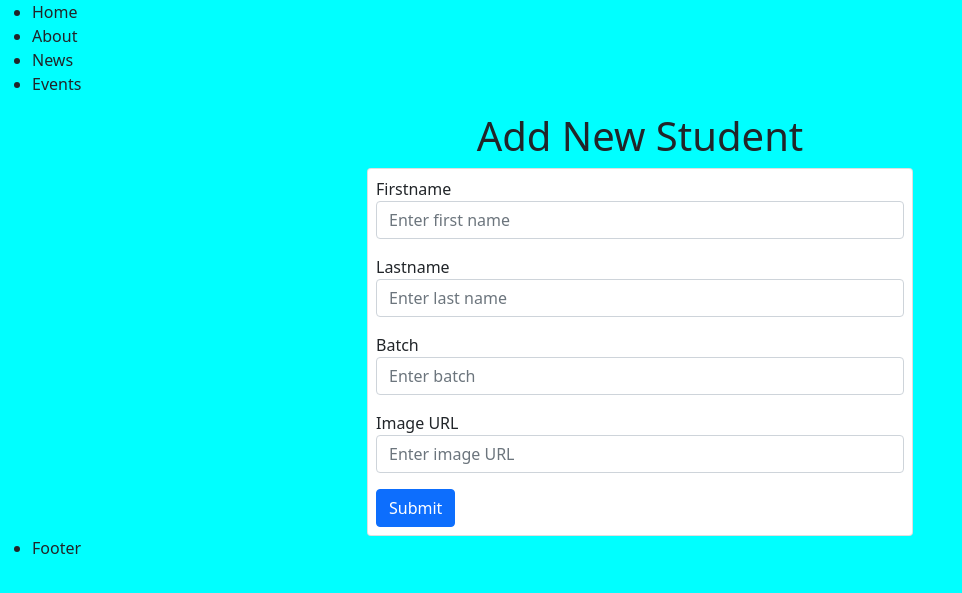
After one commit to pradipkandel008/batch28B, a Django app: page /products/get_student_form/ in a window 1280 px wide. The commit adds this page. Shown: the top 593 px of the page, without its empty margins (0-962 px from the left). Run offline with Django 3.2, Linux system fonts and the light colour scheme.

Commit message:
data insert select and delete from custom form

```diff
--- /dev/null
+++ b/DJANGO/ecommerce/products/templates/products/get_student_form.html
@@ -0,0 +1,39 @@
+{% extends 'layout.html' %}
+{% block title %}
+    <title>Add Students</title>
+{% endblock%}
+
+{% block main_content %}
+<div class="container">
+<div class="row">
+
+    <div class="col-md-6 offset-md-3">
+        <h1 class="text-center">Add New Student</h1>
+        <div class="card p-2">
+        <form class="form" action="" method="POST">
+            {% csrf_token %}
+            <div class="mb-3">
+                <label for="firstname">Firstname</label>
+                <input type="text" class="form-control" id="firstname" name="firstname" aria-describedby="firstname" placeholder="Enter first name">
+            </div>
+            <div class="mb-3">
+                <label for="lastname">Lastname</label>
+                <input type="text" class="form-control" id="lastname" name="lastname" aria-describedby="lastname" placeholder="Enter last name">
+            </div>
+            <div class="mb-3">
+                <label for="batch">Batch</label>
+                <input type="number" class="form-control" id="batch" name= "batch" aria-describedby="batch" placeholder="Enter batch">
+            </div>
+            <div class="mb-3">
+                <label for="image_url">Image URL</label>
+                <input type="text" class="form-control" id="image_url" name="img_url" aria-describedby="image_url" placeholder="Enter image URL">
+            </div>
+
+            <button type="submit" class="btn btn-primary">Submit</button>
+        </form>
+    </div>
+    </div>
+</div>
+</div>
+
+{% endblock %}
--- a/DJANGO/ecommerce/products/urls.py
+++ b/DJANGO/ecommerce/products/urls.py
@@ -7,6 +7,9 @@ urlpatterns =[
     path('index/', views.show_index_page),
     path('second/', views.second_page),
     path('products/', views.get_products),
-
-    path('get_person_form/', views.get_person_form)
+    path('get_person_form/', views.get_person_form),
+    path('get_product_form/', views.get_product_form),
+    path('get_student_form/', views.get_student_form),
+    path('get_students/', views.get_students),
+    path('delete_student/<int:student_id>', views.delete_student)
 ]
--- a/DJANGO/ecommerce/products/views.py
+++ b/DJANGO/ecommerce/products/views.py
@@ -1,7 +1,7 @@
-from django.shortcuts import render
+from django.shortcuts import render, redirect
 from django.http import HttpResponse
-from .models import Product
-from .forms import PersonForm
+from .models import Product, Student
+from .forms import PersonForm, ProductForm
 
 
 def from_app(request):
@@ -34,3 +34,46 @@ def get_person_form(request):
         'form': form_django
     }
     return render(request, 'products/get_person_form.html', context)
+
+
+def get_product_form(request):
+    form = ProductForm()
+    context = {
+        'forms': form
+    }
+    return render(request, 'products/get_product_form.html', context)
+
+
+def get_student_form(request):
+    if request.method == 'POST':
+        data = request.POST
+        firstname1 = data['firstname']
+        lastname1 = data['lastname']
+        batch1 = data['batch']
+        image_url1 = data['img_url']
+
+        student = Student.objects.create(firstname=firstname1,
+                                         lastname=lastname1,
+                                         batch=batch1,
+                                         image_url=image_url1)
+        if student:
+            return redirect('/products/get_students/')
+        # url path
+        else:
+            return HttpResponse("Unable to create student")
+    return render(request, 'products/get_student_form.html')
+    # html file path
+
+
+def get_students(request):
+    students = Student.objects.all()
+    context = {
+        'students': students
+    }
+    return render(request, 'products/get_students.html', context)
+
+
+def delete_student(request, student_id):
+    student = Student.objects.get(id=student_id)
+    student.delete()
+    return redirect('/products/get_students/')
--- a/DJANGO/ecommerce/static/css/style.css
+++ b/DJANGO/ecommerce/static/css/style.css
@@ -1,3 +1,3 @@
-*{
-background-color:cyan;
+body{
+    background-color:cyan;
 }
--- a/DJANGO/ecommerce/templates/header.html
+++ b/DJANGO/ecommerce/templates/header.html
@@ -1,3 +1,6 @@
+{% load static %}
+<link rel="stylesheet" href="{% static 'css/style.css' %}"/>
+
 <div class="header">
     <div class="nav">
         <ul>
```
Also changed, not shown: DJANGO/ecommerce/products/forms.py (+10 -0 lines), DJANGO/ecommerce/products/models.py (+11 -0 lines), DJANGO/ecommerce/products/templates/products/get_product_form.html (added, +14 -0 lines), DJANGO/ecommerce/products/templates/products/get_students.html (added, +41 -0 lines), DJANGO/ecommerce/db.sqlite3, DJANGO/ecommerce/products/migrations/0003_auto_20210815_0938.py (added).
